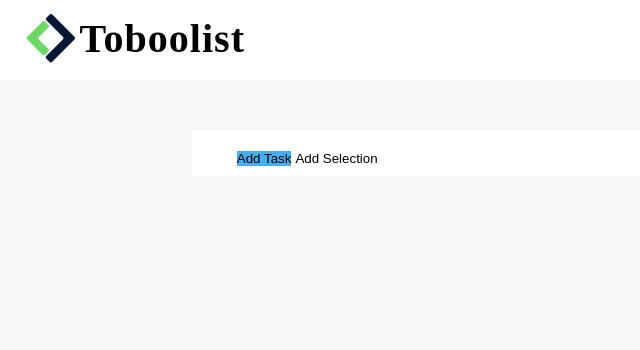
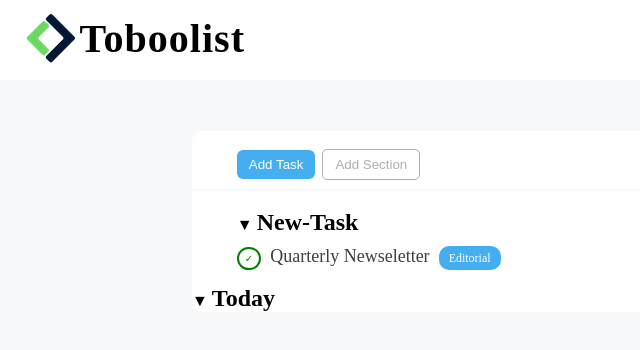
Before and after one commit to Giuseppe11S/html-css-toboolist, a plain HTML site: page index.html in a window 1280 px wide. Shown: the whole page, without its empty margins (0-640 px from the left). Drawn offline with Linux system fonts and the light colour scheme.

Commit message:
Section task in progress

```diff
--- a/css/style.css
+++ b/css/style.css
@@ -5,8 +5,10 @@
 }
 
 body{
-  background-color: rgb(246, 248, 250);
+  background-color: #f6f8fa;
 }
+
+/* Styling header content */
 
 #text-logo{
   font-size: 40px;
@@ -33,22 +35,73 @@ body{
   margin: 4% auto;
   width: 70%;
   background-color: white;
+  border-radius: 10px;
 }
 
+/* Styling button of main content */
 .container-btn{
   padding-top: 2%;
   padding-bottom: 1%;
   padding-left: 5%;
+  border-bottom: 2px solid #f6f8fa;
 }
-.container-btn button{
-  border: none;
-}
+
 #btn-add{
   background-color: rgb(69, 174, 241);
+  padding: 7px 12px;
+  border-radius: 10px;
+  color: white;
+  margin-right: 3px;
+  border: none;
+  border-radius: 6px;
 
 }
 
 #btn-select{
   background-color: white;
+  padding: 7px 12px;
+  border: 1px solid  rgb(175, 173, 173);
+  color:  rgb(175, 173, 173);
+  border-radius: 5px;
+}
 
+/* Styling main content */
+
+.container-all-content{
+  margin: 2% 0;
+  padding-left: 5%;
 }
+
+#title-action{
+  font-weight: 800;
+  font-size: 24px;
+}
+
+.container-new-task{
+  margin-top: 10px;
+}
+
+/* Checkmark */
+.check-mark{
+  font-size: 10px;
+  color: green;
+  border: 2px solid green;
+  padding: 4px 6px;
+  border-radius: 100px;
+}
+
+.task-info-style{
+  margin-left: 5px;
+  font-size: 18px;
+  color: rgb(62, 62, 62);
+}
+
+/* Label Editorial */
+.editorial-label{
+  font-size: 12px;
+  margin-left: 5px;
+  color: white;
+  background-color: rgb(69, 174, 241);
+  padding: 5px 10px;
+  border-radius: 10px;
+}
--- a/index.html
+++ b/index.html
@@ -16,17 +16,31 @@
     </div>
 </header>
 
-
+<!-- Sezione contenuto principale, bottoni -->
 <main>
-  <section>
     <div class="container-main">
       <div class="container-btn">
         <button id="btn-add">Add Task</button>
-        <button id="btn-select">Add Selection</button>
+        <button id="btn-select">Add Section</button>
+      </div>
+        <!-- Sezione Task -->
+      <div class="container-all-content">
+        <div class="container-new-task">
+          <span>&#9660; <span id="title-action">New-Task</span></span>
+        </div>
+
+        <div class="container-new-task">
+          <span class="check-mark">&#x2713;</span>
+          <span class="task-info-style">Quarterly Newseletter</span>
+          <span class="editorial-label">Editorial</span>
+        </div>
       </div>
 
-    </div>
-  </section>
+      <div class="container-task-today">
+        <span>&#9660; <span id="title-action">Today</span></span>
+
+      </div>
+  </div>
 </main>
 
 </body>
```
